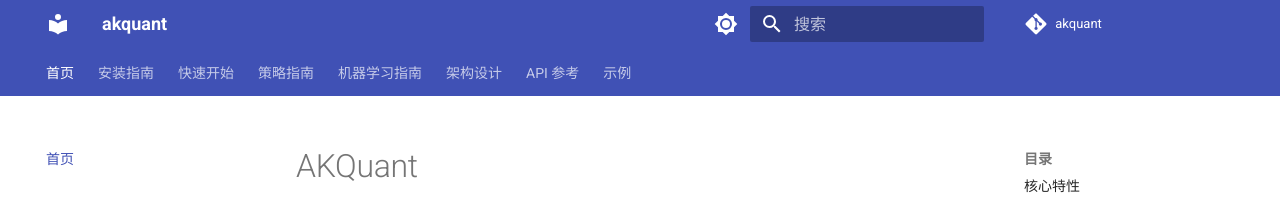
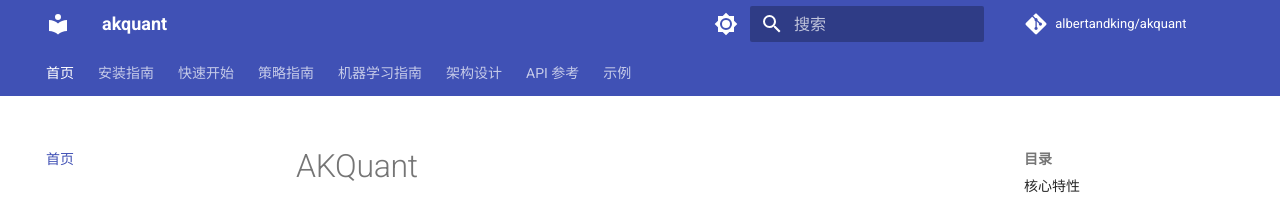
Before and after one commit to akfamily/akquant, an MkDocs documentation site: the page built from docs/index.md, in a window 1280 px wide. Shown: the top 204 px of the page. Built offline with MkDocs 1.6.1 and Material for MkDocs 9.7.7, drawn with Linux system fonts in a browser that asks for light colours; comment, search, counter and statistics services are not loaded.

Commit message:
build(docs): 添加文档构建依赖和部署工作流
- 在 pyproject.toml 和 requirements-dev.txt 中添加 mkdocs 和 mkdocs-material 依赖
- 更新 mkdocs.yml 中的仓库 URL 和站点 URL
- 添加 GitHub Actions 工作流以在推送至 main 分支时自动部署文档至 GitHub Pages

```diff
--- a/mkdocs.yml
+++ b/mkdocs.yml
@@ -1,8 +1,9 @@
 site_name: akquant
 site_description: 高性能 Rust/Python 量化投研框架
 site_author: akquant contributors
-repo_url: https://github.com/yourusername/akquant
-repo_name: akquant
+site_url: https://albertandking.github.io/akquant/
+repo_url: https://github.com/albertandking/akquant
+repo_name: albertandking/akquant
 edit_uri: edit/main/docs/
 
 theme:
--- a/pyproject.toml
+++ b/pyproject.toml
@@ -41,6 +41,8 @@
     "pre-commit>=3.0.0",
     "mypy>=1.0.0",
     "pytest>=7.0.0",
+    "mkdocs>=1.5.0",
+    "mkdocs-material>=9.5.0",
 ]
 
 [tool.maturin]
--- a/requirements-dev.txt
+++ b/requirements-dev.txt
@@ -5,3 +5,5 @@
 maturin>=1.11.5
 pandas-stubs>=2.3.3.260113
 types-pytz>=2025.2.0.20251108
+mkdocs>=1.5.0
+mkdocs-material>=9.5.0
```
Also changed, not shown: 1 other file.
